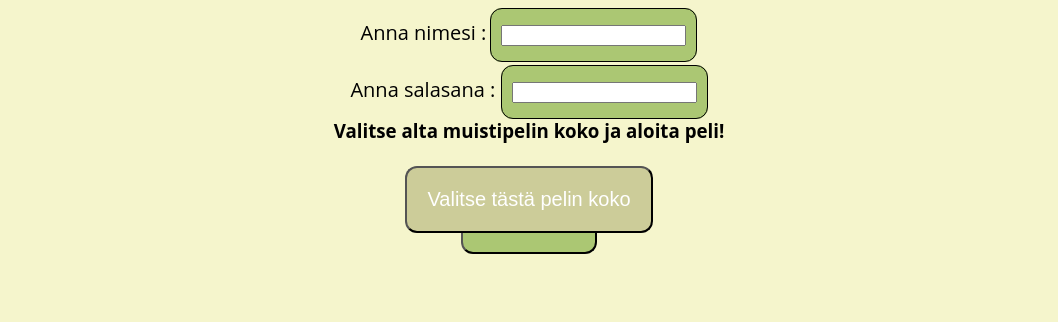
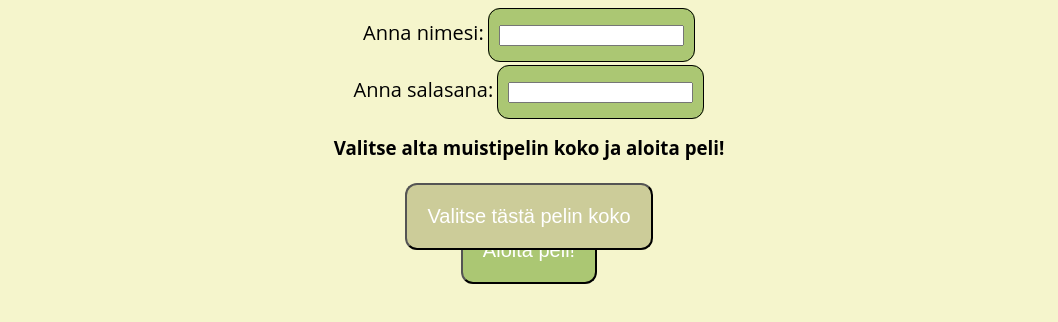
Before and after one commit to kallehahtela/projektit, a plain HTML site: page muistipeli/htmlOhjeetPainikkeet.html in a window 1280 px wide. Shown: the part 326-648 px from the top of the page, without its empty margins (111-1169 px from the left). Drawn offline with Linux system fonts and the light colour scheme; a script that the page names is missing.

Commit message:
Update htmlOhjeetPainikkeet.html

```diff
--- a/muistipeli/htmlOhjeetPainikkeet.html
+++ b/muistipeli/htmlOhjeetPainikkeet.html
@@ -14,20 +14,18 @@
       mahdollisimman nopeasti.</h3>
       </div>
       <h1 id="otsikko">Kirjaudu ensin sisään</h1>
-      <div class="keskelle">
                   <div class="rivi">
-                      <span class="eka">Anna nimesi :</span>
+                      <span class="eka">Anna nimesi:</span>
                       <span class="toka"><input type="text" name="nimi" value=""></span>
                   </div>
-                  <div>
-                      <span class="eka">Anna salasana :</spanv>
+                  <div class="rivi">
+                      <span class="eka">Anna salasana:</span>
                       <span class="toka"><input type="password" name="salasana" value=""></span>
                   </div>
 
-            </div>
             <div class="dropdown">
               <div class="tasot">
-                      <h3> <br><br>Valitse alta muistipelin koko ja aloita peli!</h3>
+                      <h3> <br>Valitse alta muistipelin koko ja aloita peli!</h3>
                 <button>Valitse tästä pelin koko</button>
                 <ul>
                   <li><a href="#">4x4</a></li>
```
